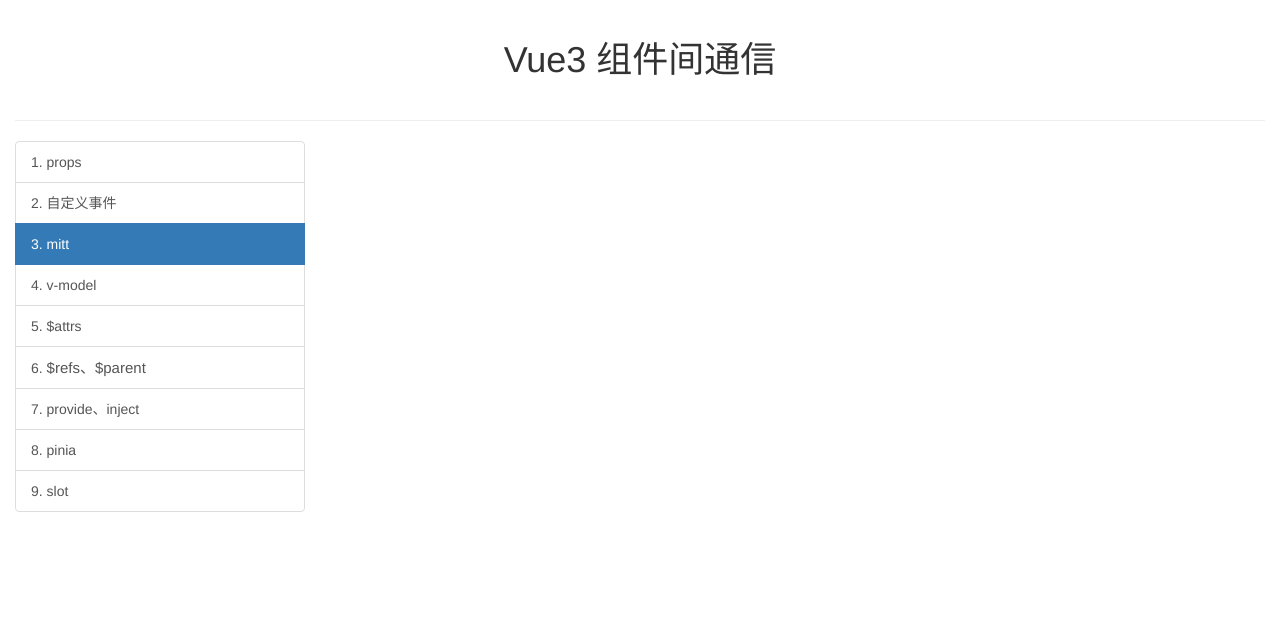
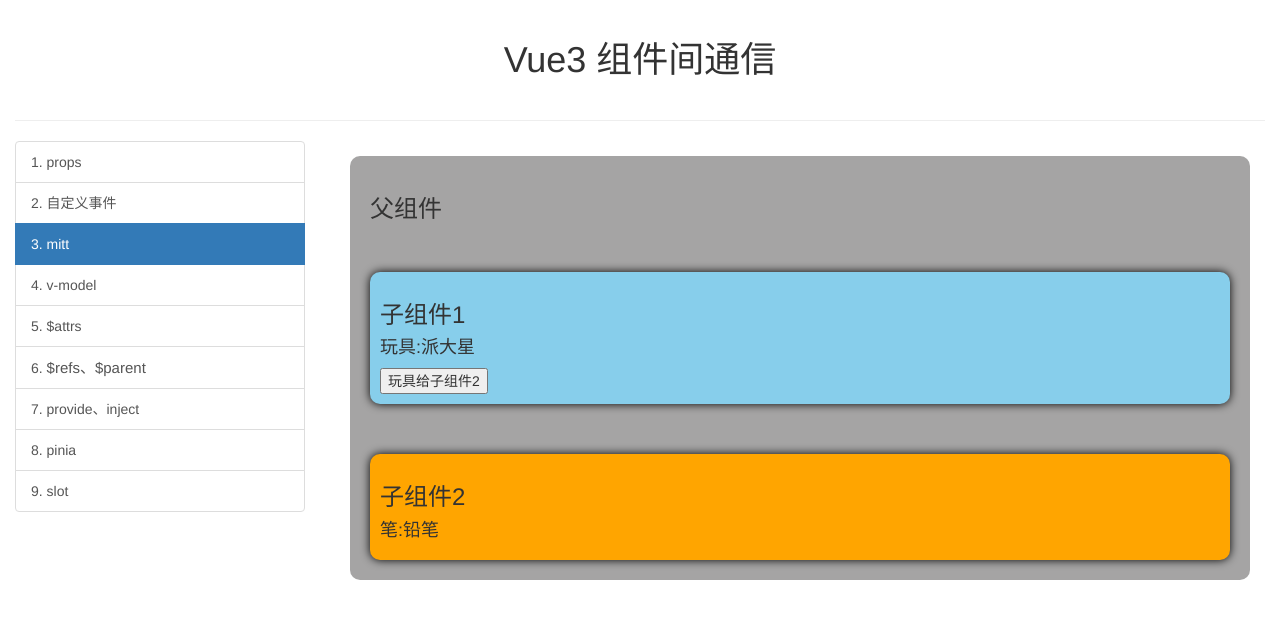
Before and after one commit to ZhouChenxing-Joe/vue3route, a Vue app: page /mitt in a window 1280 px wide. Shown: the top 618 px of the page. Built offline with nearby package versions, Linux system fonts and the light colour scheme.

Commit message:
version 46

```diff
--- a/src/main.ts
+++ b/src/main.ts
@@ -2,7 +2,7 @@
 import App from './App.vue'
 import {createPinia} from 'pinia'
 import router from './router/index'
-import emitter from '@/utils/emitter'
+// import emitter from '@/utils/emitter'
 
 // 创建应用
 const app = createApp(App)
--- a/src/pages/03_mitt/Child1.vue
+++ b/src/pages/03_mitt/Child1.vue
@@ -1,9 +1,17 @@
 <template>
-
+	<div class="child1">
+		<h3>子组件1</h3>
+		<h4>玩具:{{ toy }}</h4>
+		<button @click="emitter.emit('send-toy',toy)">玩具给子组件2</button>
+	</div>
 </template>
 
 <script setup lang="ts" name="Child1">
+import { ref } from 'vue';
+import emitter from '@/utils/emitter';
 
+//数据
+let toy = ref('派大星')
 </script>
 
 <style scoped>
--- a/src/pages/03_mitt/Child2.vue
+++ b/src/pages/03_mitt/Child2.vue
@@ -1,9 +1,28 @@
 <template>
-
+	<div class="child2">
+		<h3>子组件2</h3>
+		<h4>笔:{{ pen }}</h4>
+		<h4 v-show="toy">子组件1给的玩具:{{ toy }}</h4>
+	</div>
 </template>
 
 <script setup lang="ts" name="Child2">
+import { ref,onUnmounted } from 'vue';
+import emitter from '@/utils/emitter';
 
+//数据
+let pen = ref('铅笔')
+let toy = ref('')
+
+//给emitter绑定send-toy事件
+emitter.on('send-toy',(value:any)=>{
+	console.log('send-toy',value)
+	toy.value = value
+})
+//在组件卸载时解绑send-toy事件
+onUnmounted(()=>{
+	emitter.off('send-toy')
+})
 </script>
 
 <style scoped>
--- a/src/pages/03_mitt/Father.vue
+++ b/src/pages/03_mitt/Father.vue
@@ -1,9 +1,14 @@
 <template>
-
+    <div class="father">
+      <h3>父组件</h3>
+      <Child1/>
+      <Child2/>
+    </div>
 </template>
 
 <script setup lang="ts" name="Father">
-
+import Child1 from './Child1.vue';
+import Child2 from './Child2.vue';
 </script>
 
 <style scoped>
--- a/src/pages/04_v-model/AtguiguInput.vue
+++ /dev/null
@@ -1,28 +0,0 @@
-<template>
-  <input
-    type="text"
-    :value="ming"
-    @input="emit('update:ming',(<HTMLInputElement>$event.target).value)"
-  >
-  <br>
-  <input
-    type="text"
-    :value="mima"
-    @input="emit('update:mima',(<HTMLInputElement>$event.target).value)"
-  >
-</template>
-
-<script setup lang="ts" name="AtguiguInput">
-  defineProps(['ming','mima'])
-  const emit = defineEmits(['update:ming','update:mima'])
-</script>
-
-<style scoped>
-  input {
-    border: 2px solid black;
-    background-image: linear-gradient(45deg,red,yellow,green);
-    height: 30px;
-    font-size: 20px;
-    color: white;
-  }
-</style>
--- a/src/pages/04_v-model/Father.vue
+++ b/src/pages/04_v-model/Father.vue
@@ -1,30 +1,12 @@
 <template>
   <div class="father">
     <h3>父组件</h3>
-    <h4>{{ username }}</h4>
-    <h4>{{ password }}</h4>
-    <!-- v-model用在html标签上 -->
-    <!-- <input type="text" v-model="username"> -->
-    <!-- <input type="text" :value="username" @input="username = (<HTMLInputElement>$event.target).value"> -->
-
-    <!-- v-model用在组件标签上 -->
-    <!-- <AtguiguInput v-model="username"/> -->
-    <!-- <AtguiguInput
-      :modelValue="username"
-      @update:modelValue="username = $event"
-    /> -->
-
-    <!-- 修改modelValue -->
-    <AtguiguInput v-model:ming="username" v-model:mima="password"/>
   </div>
 </template>
 
 <script setup lang="ts" name="Father">
 	import { ref } from "vue";
-  import AtguiguInput from './AtguiguInput.vue'
-  // 数据
-  let username = ref('zhansgan')
-  let password = ref('123456')
+
 </script>
 
 <style scoped>
```
Also changed, not shown: src/utils/emitter.ts (+16 -2 lines).
